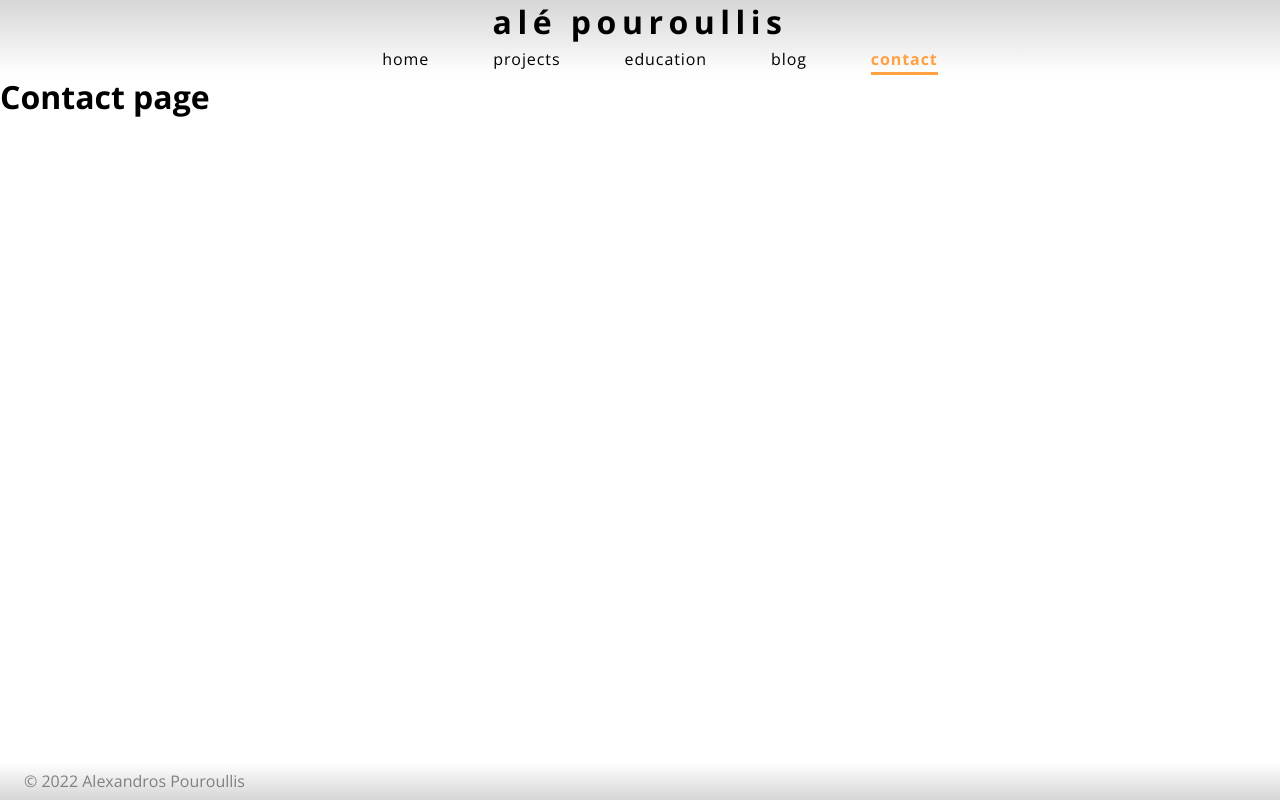
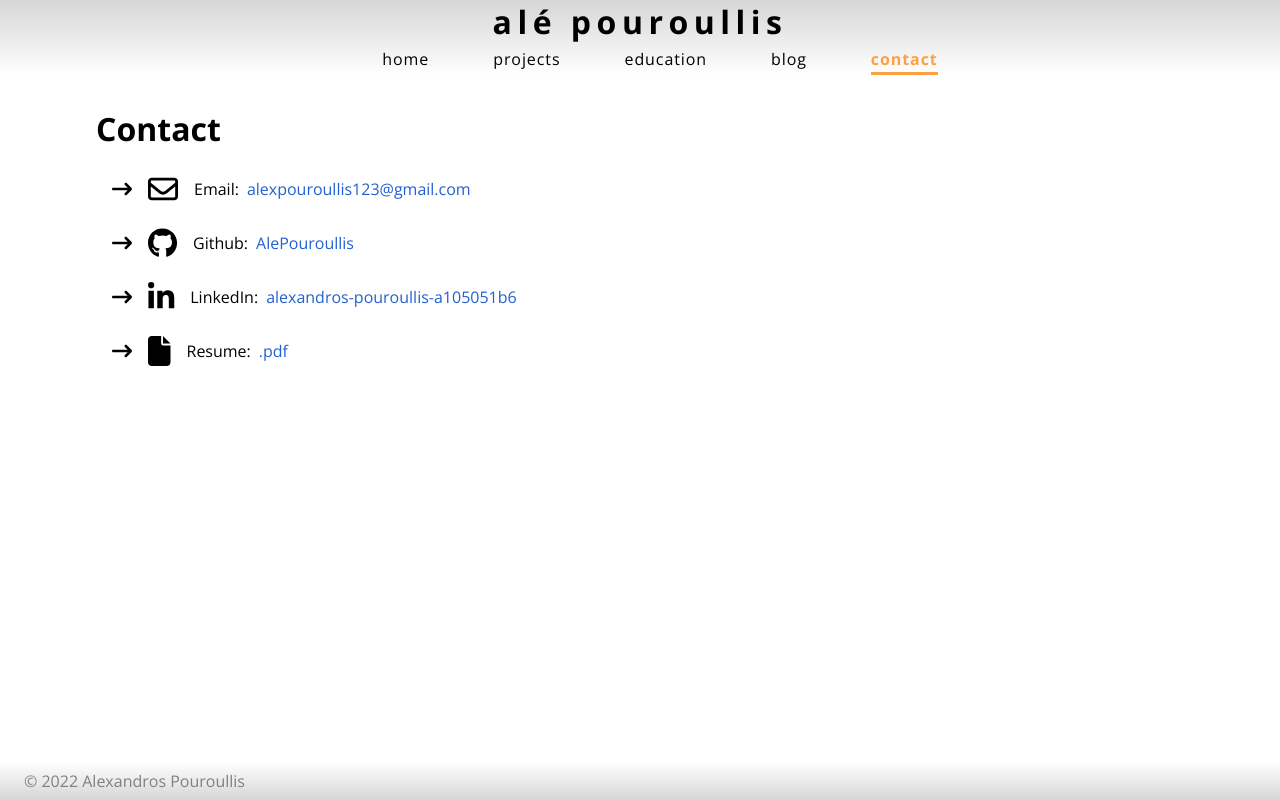
Before and after one commit to AlePouroullis/AlePouroullisV1, a Next.js app: page /contact in a window 1280 px wide. Built offline with nearby package versions, Linux system fonts and the light colour scheme.

Commit message:
Started projects page with regular text list

```diff
--- a/components/home-page/long-bio.module.css
+++ b/components/home-page/long-bio.module.css
@@ -5,12 +5,9 @@
   margin-top: 2rem;
 }
 
-.h2 {
-  font-weight: 700;
-  font-size: 1.8rem;
+.no-margin-bottom {
   margin-bottom: 0;
 }
-
 
 .margin-top {
   margin-top: 2rem;
--- a/pages/contact.js
+++ b/pages/contact.js
@@ -1,15 +1,41 @@
 import React from 'react';
-import Link from 'next/link';
-import Layout from '../components/layout';
 import Head from 'next/head';
+import { faFile, faArrowRightLong } from '@fortawesome/free-solid-svg-icons';
+import { faEnvelope } from '@fortawesome/free-regular-svg-icons';
+import { faLinkedinIn, faGithub } from '@fortawesome/free-brands-svg-icons';
+import { FontAwesomeIcon } from '@fortawesome/react-fontawesome';
+
+import styles from '../styles/contact.module.css';
+import utilStyles from '../styles/util.module.css';
 
 export default function ContactPage() {
+  const links = [
+  {"type": "Email", "href":"mailto:alexpouroullis123@gmail.com", "icon": faEnvelope, "text": "alexpouroullis123@gmail.com"},
+  {"type":"Github", "href": "https://github.com/AlePouroullis", "icon": faGithub, "text":"AlePouroullis"},
+  {"type":"LinkedIn", "href": "https://www.linkedin.com/in/alexandros-pouroullis-a105051b6/", "icon": faLinkedinIn, "text":"alexandros-pouroullis-a105051b6"},
+  {"type":"Resume", "href":"resume.pdf", "icon": faFile, "text": ".pdf"}];
+
   return (
     <>
       <Head>
         <title>Contact | Alé Pouroullis</title>
       </Head>
-      <h1>Contact page</h1>
+      <div style={{"--delay": "0s"}} className={`${styles.container} ${utilStyles['float-in']}`}>
+        <h1 className={`${utilStyles.heading} ${styles.heading}`}>Contact</h1>
+        <ul className={`${styles.list}`}>
+          {links.map(link => {
+            return (
+              <li key={link.type} className={styles["list-item"]}>
+                  <FontAwesomeIcon icon={faArrowRightLong} className={styles.arrow}/>
+                  <FontAwesomeIcon icon={link.icon} className={styles.icon}/>
+                  <span className={styles['link-text']}>{link.type}:</span>
+
+                  <a href={link.href} className={styles.link} target="_blank" rel="noopener noreferrer">{link.text}</a>
+              </li>
+            );
+          })}
+        </ul>
+      </div>
     </>
   );
 }
--- /dev/null
+++ b/styles/contact.module.css
@@ -0,0 +1,53 @@
+@keyframes FloatIn {
+  from {
+    transform: translateY(10%);
+  }
+}
+
+.container {
+  margin: 2rem 6rem;
+}
+
+.heading {
+  margin-bottom: 1.5rem;
+}
+
+.list {
+  list-style: none;
+  margin-left: 1rem;
+  padding: 0;
+
+}
+
+.list-item {
+  display: flex;
+  align-items: center;
+  margin-bottom: 1.5rem;
+}
+
+.link:visited, .link {
+  color: hsl(219, 71%, 48%);
+}
+
+.link {
+  text-decoration: none;
+  margin-left: .5rem;
+  transition: .3s;
+}
+
+
+.link:hover {
+  color: var(--link-colour);
+}
+
+.icon {
+  font-size: 30px;
+  margin-right: 1rem;
+}
+
+
+.arrow {
+  margin-right: 1rem;
+  font-size: 20px;
+  font-weight: 100;
+}
--- a/styles/global.css
+++ b/styles/global.css
@@ -245,6 +245,11 @@ hr {
 /* small screen
   60em = 60 * 16px = 960px */
 @media all and (max-width: 60em) {
+  body {
+    /* removes nav-list from being visible before sliding in. */
+    overflow-x: hidden;
+  }
+
   .navbar {
     display: flex;
   }
--- /dev/null
+++ b/styles/util.module.css
@@ -0,0 +1,25 @@
+.heading {
+  font-weight: 700;
+  font-size: 2rem;
+}
+
+@keyframes FloatIn {
+  0% {
+    transform: translateY(-5%);
+    opacity: 0;
+  }
+
+  100% {
+    transform: translateY(0);
+    opacity: 1;
+  }
+}
+
+.float-in {
+  opacity: 0;
+  animation: FloatIn 1.5s ease forwards;
+}
+
+.container {
+  margin: 2rem 6rem;
+}
```
Also changed, not shown: components/home-page/long-bio.js (+11 -4 lines), components/home-page/profile-card.js (+27 -7 lines), components/home-page/profile-card.module.css (+0 -18 lines), pages/education.js (+35 -2 lines), pages/index.js (+15 -2 lines), public/images/close-up-smile-no-teeth.jpeg (added), styles/education.module.css (added).
